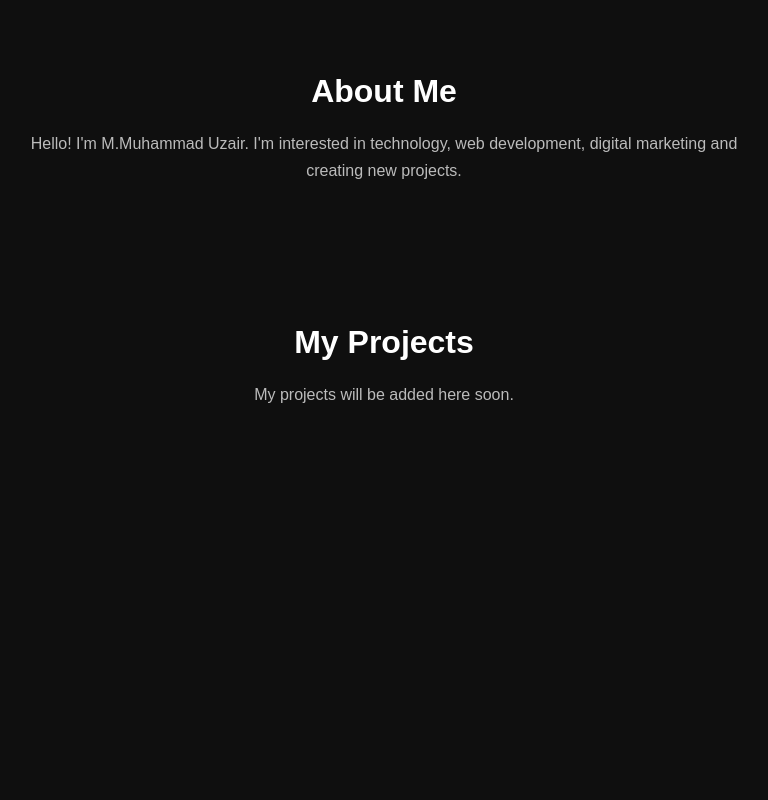
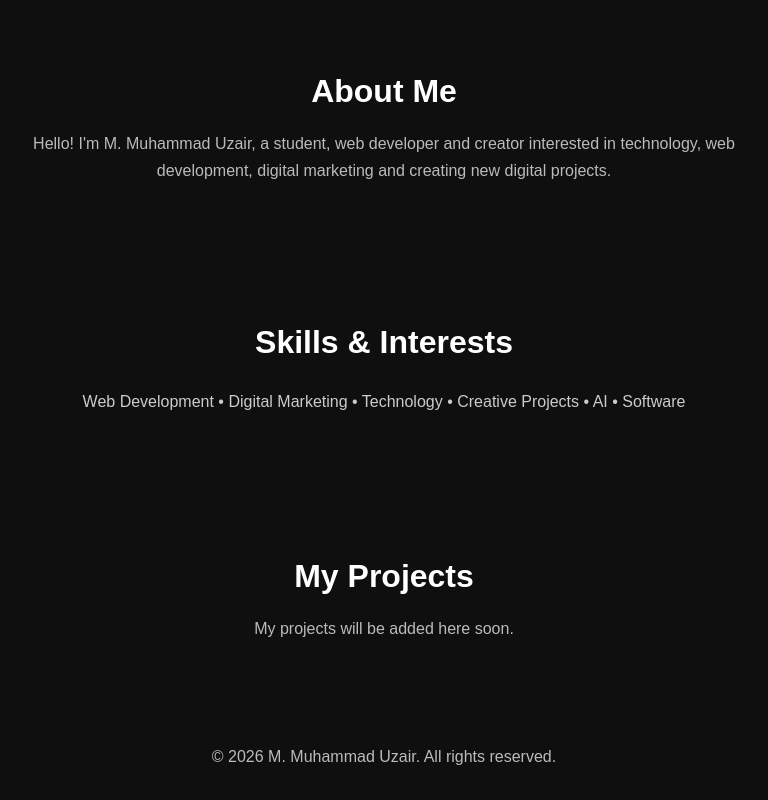
Before and after one commit to uzairinmyera/Uzair-website-, a plain HTML site: page index.html in a window 1280 px wide. Shown: the part 797-1597 px from the top of the page, without its empty margins (256-1024 px from the left). Before the commit the page ends 1276 px from the top, so only its background shows below. Drawn offline with Linux system fonts and the light colour scheme.

Commit message:
Update index.html

```diff
--- a/index.html
+++ b/index.html
@@ -4,7 +4,12 @@
     <meta charset="UTF-8">
     <meta name="viewport" content="width=device-width, initial-scale=1.0">
 
-    <title>M.MUHAMMAD UZAIR | Personal Website</title>
+    <title>M. Muhammad Uzair | Student, Web Developer & Creator</title>
+
+    <meta name="description"
+        content="M. Muhammad Uzair — Student, Web Developer and Creator interested in technology, web development, digital marketing and creative projects.">
+
+    <meta name="author" content="M. Muhammad Uzair">
 
     <style>
         * {
@@ -12,6 +17,10 @@
             padding: 0;
             box-sizing: border-box;
             font-family: Arial, sans-serif;
+        }
+
+        html {
+            scroll-behavior: smooth;
         }
 
         body {
@@ -66,9 +75,25 @@
             line-height: 1.7;
         }
 
+        .skills {
+            margin-top: 25px;
+            line-height: 2;
+            color: #ccc;
+        }
+
         footer {
             padding: 30px;
             color: #777;
+        }
+
+        @media (max-width: 600px) {
+            h1 {
+                font-size: 36px;
+            }
+
+            .subtitle {
+                font-size: 18px;
+            }
         }
     </style>
 </head>
@@ -76,7 +101,7 @@
 <body>
 
     <header>
-        <h1>M.MUHAMMAD UZAIR</h1>
+        <h1>M. MUHAMMAD UZAIR</h1>
 
         <p class="subtitle">
             Student • Web Developer • Creator
@@ -87,18 +112,42 @@
         </a>
     </header>
 
+
     <section id="about">
         <h2>About Me</h2>
 
         <p>
-            Hello! I'm M.Muhammad Uzair. I'm interested in technology,
-            web development, digital marketing and creating new projects.
+            Hello! I'm M. Muhammad Uzair, a student, web developer and creator
+            interested in technology, web development, digital marketing and
+            creating new digital projects.
         </p>
     </section>
 
-    <section>
+
+    <section id="skills">
+        <h2>Skills & Interests</h2>
+
+        <p class="skills">
+            Web Development • Digital Marketing • Technology •
+            Creative Projects • AI • Software
+        </p>
+    </section>
+
+
+    <section id="projects">
         <h2>My Projects</h2>
 
         <p>
             My projects will be added here soon.
-        </p
+        </p>
+    </section>
+
+
+    <footer>
+        <p>
+            © 2026 M. Muhammad Uzair. All rights reserved.
+        </p>
+    </footer>
+
+</body>
+</html>
```
